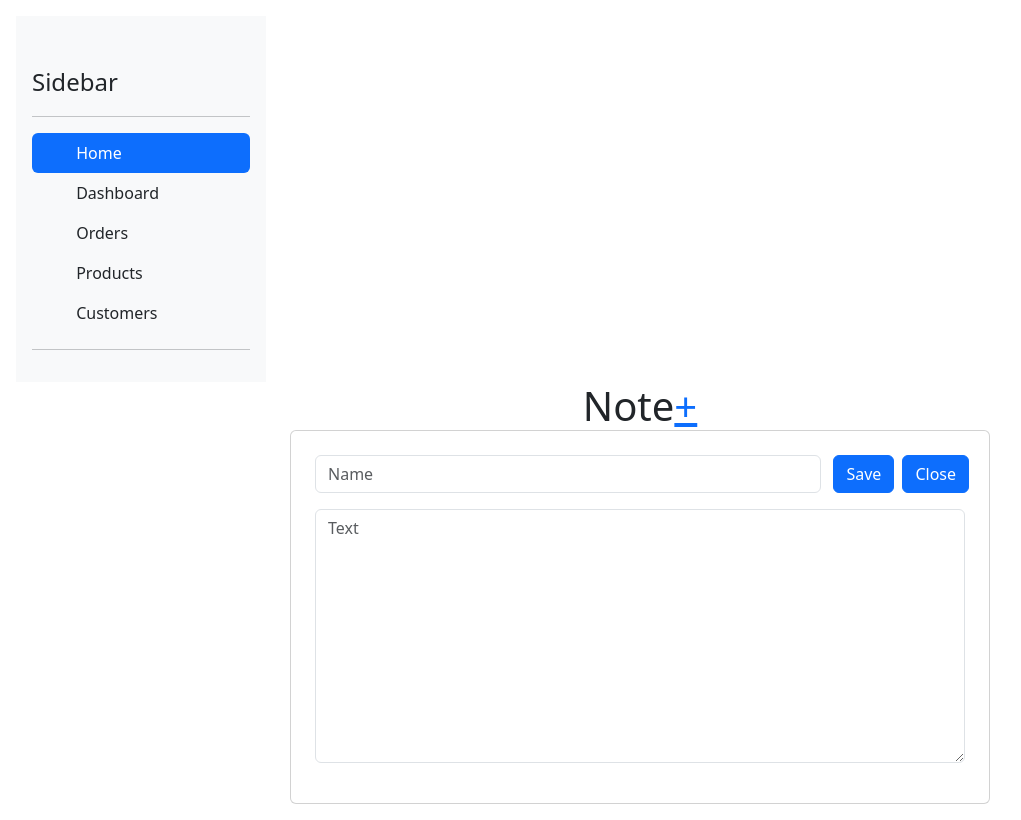
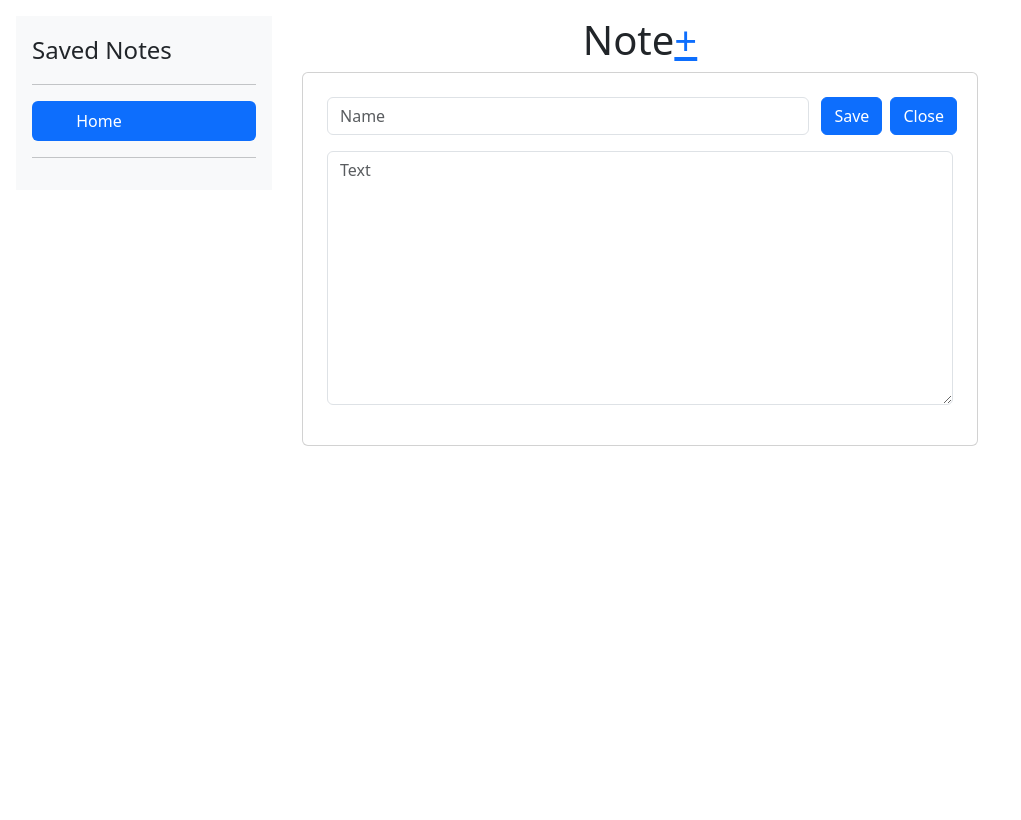
Before and after one commit to andjey777/browser-notes, a Django app: page /notes/ in a window 1280 px wide. Shown: the whole page, without its empty margins (0-1021 px from the left). After the commit the page ends 446 px from the top, so only its background shows below. Run offline with Django 5.2, Linux system fonts and the light colour scheme; data that the repository does not hold is empty; some libraries are stand-ins or nearby versions.

Commit message:
sidebar in the right place

```diff
--- a/templates/notes/index.html
+++ b/templates/notes/index.html
@@ -1,47 +1,25 @@
 {% extends 'base.html' %}
 
 {% block content %}
-<div class="d-flex flex-column flex-shrink-0 p-3 bg-light" style="width: 20%;">
-      <svg class="bi me-2" width="40" height="32"><use xlink:href="#bootstrap"></use></svg>
-      <span class="fs-4">Sidebar</span>
+<div class="d-flex flex-column flex-shrink-0 p-3 bg-light" style="width: 20%; position:absolute;">
+  <span class="fs-4">Saved Notes</span>
   <hr>
   <ul class="nav nav-pills flex-column mb-auto">
     <li class="nav-item">
       <a href="#" class="nav-link active" aria-current="page">
-          <svg class="bi me-2" width="16" height="16"><use xlink:href="#home"></use></svg>
+        <svg class="bi me-2" width="16" height="16">
+          <use xlink:href="#home"></use>
+        </svg>
         Home
-        </a>
-      </li>
-      <li>
-        <a href="#" class="nav-link link-dark">
-          <svg class="bi me-2" width="16" height="16"><use xlink:href="#speedometer2"></use></svg>
-          Dashboard
-        </a>
-      </li>
-      <li>
-        <a href="#" class="nav-link link-dark">
-          <svg class="bi me-2" width="16" height="16"><use xlink:href="#table"></use></svg>
-          Orders
-        </a>
-      </li>
-      <li>
-        <a href="#" class="nav-link link-dark">
-          <svg class="bi me-2" width="16" height="16"><use xlink:href="#grid"></use></svg>
-          Products
-        </a>
-      </li>
-      <li>
-        <a href="#" class="nav-link link-dark">
-          <svg class="bi me-2" width="16" height="16"><use xlink:href="#people-circle"></use></svg>
-          Customers
       </a>
     </li>
   </ul>
   <hr>
 </div>
-  <div>
-<h1 style="max-width: 700px; text-align: center; margin:0 auto;">Note<a href="{% url 'notes:create' %}">+</a></h1>
-<div class="card" style="max-width: 700px; text-align: center; margin:0 auto;">
+
+<div class="container" style="max-width: 700px; text-align: center; margin:0 auto;">
+  <h1>Note<a href="{% url 'notes:create' %}">+</a></h1>
+  <div class="card">
     <form id="main_form" class="m-3" method="POST">
       {% csrf_token %}
       <table class="table table-borderless w">
@@ -58,6 +36,7 @@
       </table>
     </form>
   </div>
+
 </div>
 <script>
   function SubmitForm() {
```
Lines whose indentation alone changed are shown as unchanged.
